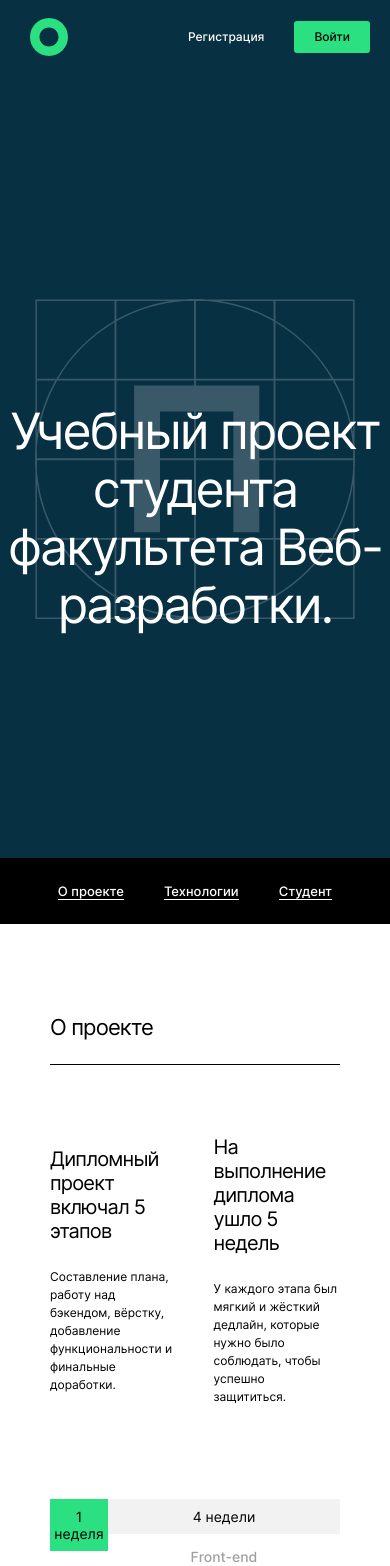
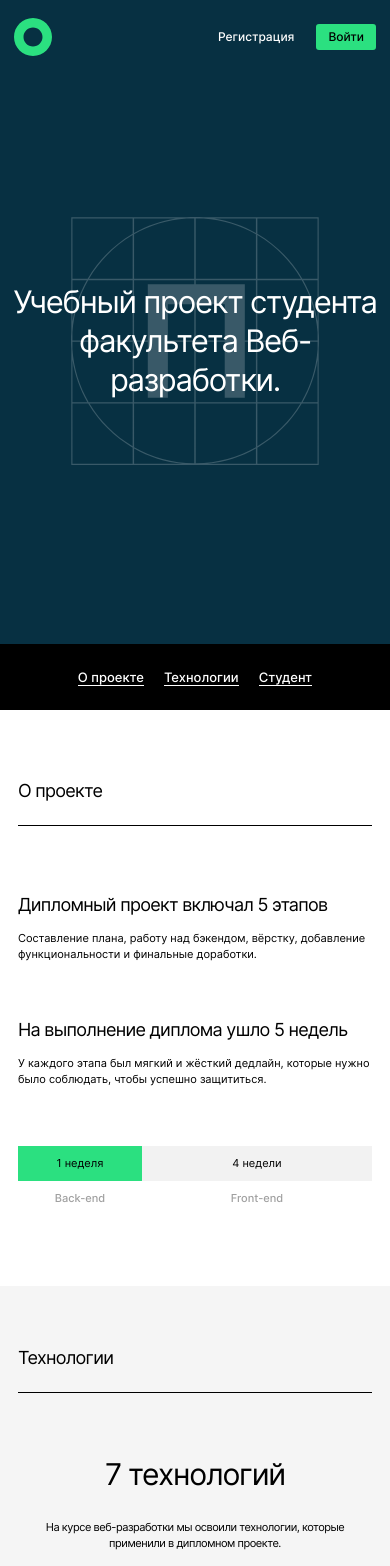
Before and after one commit to Olga-Sotula/movies-explorer-frontend, a React (Create React App) app: page / in a window 390 px wide. Shown: the top 1566 px of the page. Built offline with nearby package versions, Linux system fonts and the light colour scheme.

Commit message:
add media 800 to layout

```diff
--- a/src/components/AboutMe/AboutMe.css
+++ b/src/components/AboutMe/AboutMe.css
@@ -85,13 +85,39 @@
 }
 
 @media screen and (max-width: 600px) {
+  .about-me {
+    padding: 26px 16px 68px;
+  }
+
   .about-me__card {
     margin: 0 auto;
     flex-direction: column-reverse;
     align-items: center;
   }
 
+  .about-me__profile {
+    margin-top: 45px;
+  }
+
+  .about-me__name {
+    font-size: 36px;
+    line-height: 30px;
+  }
+
+  .about-me__about {
+    margin: 24px 0 0;
+    font-size: 11px;
+    line-height: 16px;
+  }
+
   .about-me__description {
-    margin: 27px 0 44px;
+    margin: 20px 0 120px;
+    font-size: 11px;
+    line-height: 16px;
+  }
+
+  .about-me__photo {
+    width: 292px;
+    height: 352px;
   }
 }
--- a/src/components/AboutProject/AboutProject.css
+++ b/src/components/AboutProject/AboutProject.css
@@ -73,3 +73,43 @@
     margin-top: 67px;
   }
 }
+
+@media screen and (max-width: 600px) {
+  .about-project {
+    padding: 70px 18px;
+  }
+
+  .about-project__cards {
+    flex-direction: column;
+    gap: 28px;
+  }
+
+  .about-project__card-title {
+    margin-bottom: 14px;
+    font-size: 18px;
+    line-height: 22px;
+  }
+
+  .about-project__card-description {
+    margin-top: 0;
+    font-size: 11px;
+    line-height: 16px;
+  }
+
+  .about-project__diagram {
+    margin-top: 37px;
+    grid-template-columns: 35% 65%;
+  }
+
+  .about-project__stage-time {
+    padding: 11px 0;
+    font-size: 11px;
+    line-height: 13px;
+    text-align: center;
+  }
+
+  .about-project__stage-description {
+    font-size: 11px;
+    line-height: 13px;
+  }
+}
--- a/src/components/Button/Button.css
+++ b/src/components/Button/Button.css
@@ -55,9 +55,13 @@
 }
 
 @media screen and (max-width: 600px) {
+  .button {
+    padding: 5px 12px;
+  }
+
   .button_type_nav-menu {
-    font-weight: 400;
-    font-size: 14px;
-    line-height: 18px;
+    font-weight: 500;
+    font-size: 10px;
+    line-height: 16px;
   }
 }
--- a/src/components/Footer/Footer.css
+++ b/src/components/Footer/Footer.css
@@ -53,6 +53,36 @@
 
 @media screen and (max-width: 600px) {
   .footer {
-    display: none;
+    padding: 118px 0 0;
+  }
+
+  .footer__header {
+    font-size: 12px;
+    line-height: 15px;
+  }
+
+
+  .footer__content {
+    margin-top: 20px;
+    flex-direction: column-reverse;
+    align-items: center;
+
+  }
+
+  .footer__links {
+    flex-direction: column;
+    align-items: center;
+    gap: 9px;
+  }
+
+  .footer__link {
+    font-size: 12px;
+    line-height: 15px;
+  }
+
+  .footer__copyright {
+    margin-top: 30px;
+    font-size: 12px;
+    line-height: 15px;
   }
 }
--- a/src/components/Header/Header.css
+++ b/src/components/Header/Header.css
@@ -14,12 +14,18 @@
   box-sizing: border-box;
 }
 
-@media screen and (max-width: 800px) {
+.header_type_main {
+  background-color: #073042;
+}
+
+@media screen and (max-width: 800px){
   .header__navigator {
     padding: 18px 20px 18px 30px;
   }
 }
 
-.header_type_main {
-  background-color: #073042;
+@media screen and (max-width: 600px)  {
+  .header__navigator {
+    padding: 18px 14px 18px 14px;
+  }
 }
--- a/src/components/NavTab/NavTab.css
+++ b/src/components/NavTab/NavTab.css
@@ -20,3 +20,9 @@
   text-decoration: none;
   border-bottom: 1px solid var(--secondary-color);
 }
+
+@media screen and (max-width: 600px) {
+  .navtab {
+    gap: 20px;
+  }
+}
--- a/src/components/Portfolio/Portfolio.css
+++ b/src/components/Portfolio/Portfolio.css
@@ -50,6 +50,10 @@
     padding: 0 50px;
   }
 
+  .portfolio__list {
+    gap: 18px;
+  }
+
   .portfolio__title {
     margin: 22px 0 0;
   }
@@ -58,3 +62,20 @@
     font-size: 28px;
   }
 }
+
+@media screen and (max-width: 600px) {
+  .portfolio {
+    padding: 0 14px;
+  }
+
+  .portfolio__title {
+    margin: 0;
+    font-size: 14px;
+  }
+
+  .portfolio__item {
+    padding: 12px 0;
+    font-size: 18px;
+    line-height: 28px;
+  }
+}
--- a/src/components/Promo/Promo.css
+++ b/src/components/Promo/Promo.css
@@ -29,3 +29,18 @@
     background-position: left 50% top 225px;
   }
 }
+
+@media screen and (max-width: 600px) {
+  .promo {
+    height: 570px;
+    padding-top: 208px;
+    background-size: 248px 248px;
+    background-position: left 50% top 143px;
+  }
+
+  .promo__title {
+    font-weight: 400;
+    font-size: 31px;
+    line-height: 39px;
+  }
+}
--- a/src/components/SectionTitle/SectionTitle.css
+++ b/src/components/SectionTitle/SectionTitle.css
@@ -8,3 +8,11 @@
   border-bottom: 1px solid #000;
   letter-spacing: -0.04em;
 }
+
+@media screen and (max-width: 600px) {
+  .section-title {
+    font-weight: 400;
+    font-size: 18px;
+    line-height: 22px;
+  }
+}
--- a/src/components/Techs/Techs.css
+++ b/src/components/Techs/Techs.css
@@ -81,3 +81,28 @@
     margin-top: 75px;
   }
 }
+
+@media screen and (max-width: 600px) {
+  .techs {
+    padding: 61px 18px;
+  }
+
+  .techs__card {
+    margin: 63px auto 0;
+  }
+
+  .techs__card-title {
+    font-size: 30px;
+    line-height: 36px;
+  }
+
+  .techs__card-description {
+    font-size: 11px;
+    line-height: 16px;
+  }
+
+  .techs__labels {
+    margin: 50px auto;
+    padding: 0 30px;
+  }
+}
```
